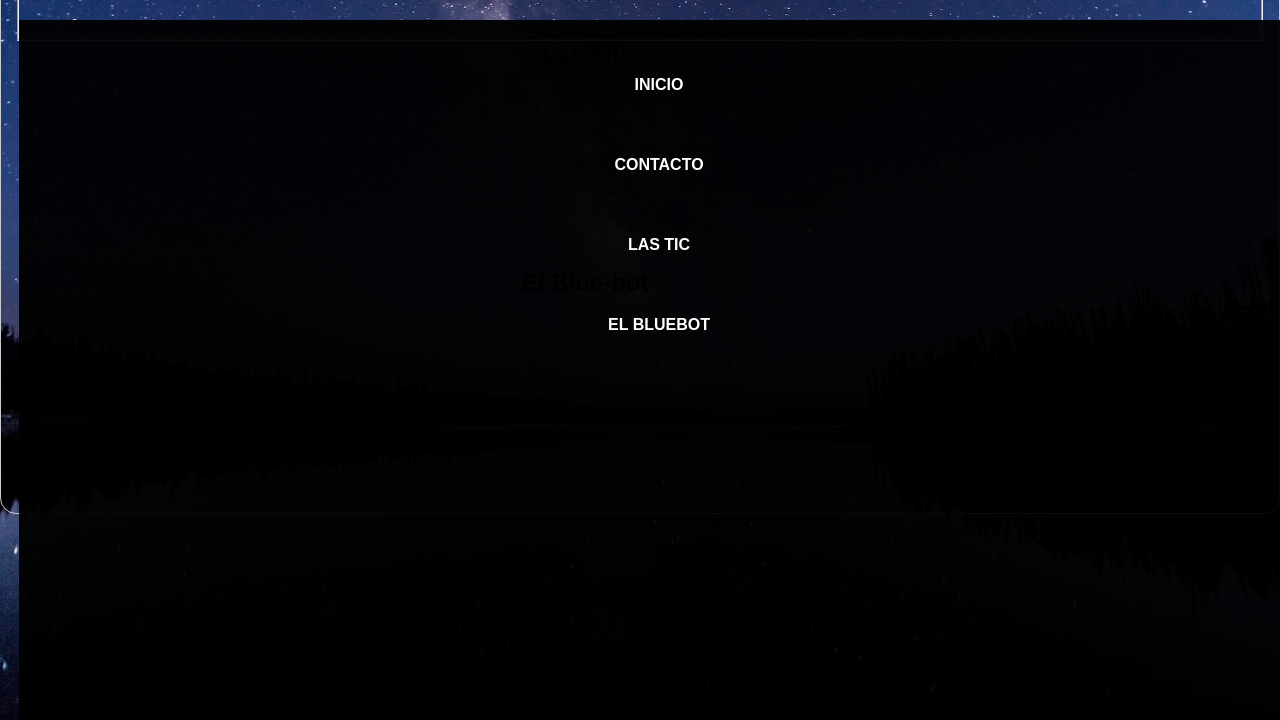
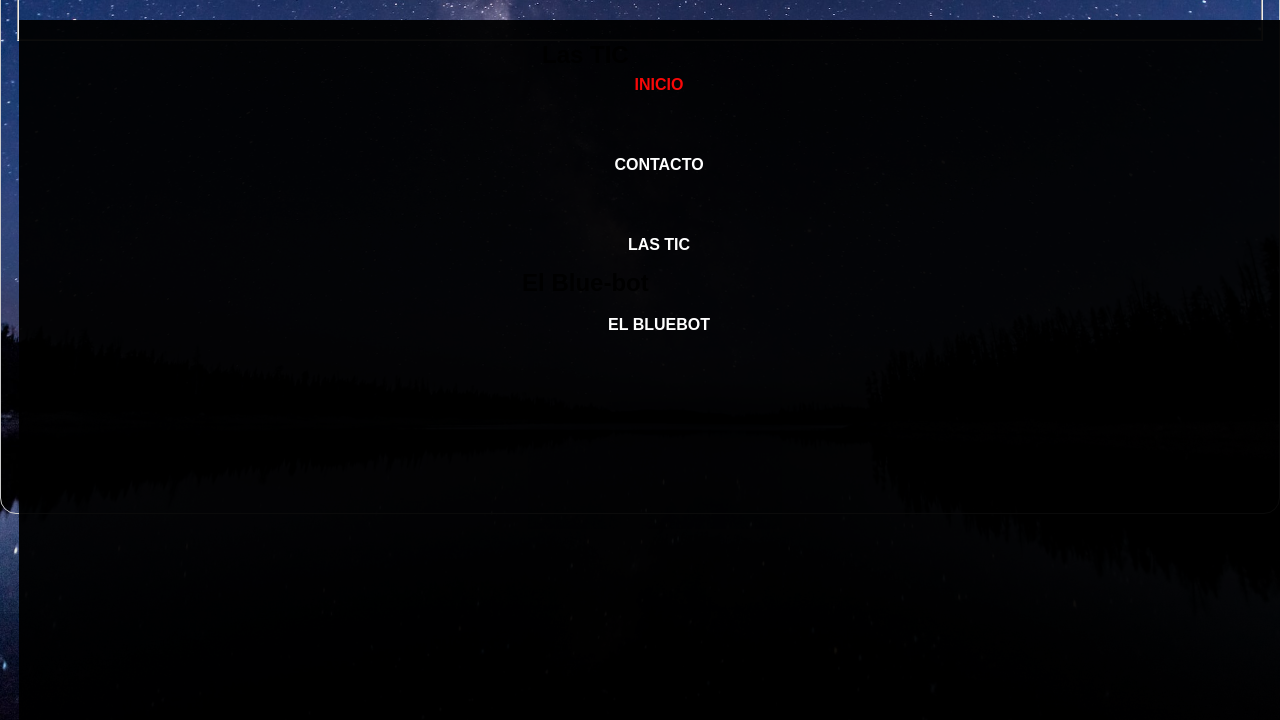
Before and after one commit to FrancoFloresMolina/GuiaBlueBot-TIC, a plain HTML site: page Alumnos.html in a window 1280 px wide. Shown: the part 80-800 px from the top of the page. Drawn offline with Linux system fonts and the light colour scheme.

Commit message:
colocando un color en rojo

```diff
--- a/CSS/styleAlumnos.css
+++ b/CSS/styleAlumnos.css
@@ -84,5 +84,6 @@ nav{
 
 
 .nav-menu li a.avtive, .nav-menu li a:hover{
+    color: rgb(248, 8, 8);
 
 }
```
